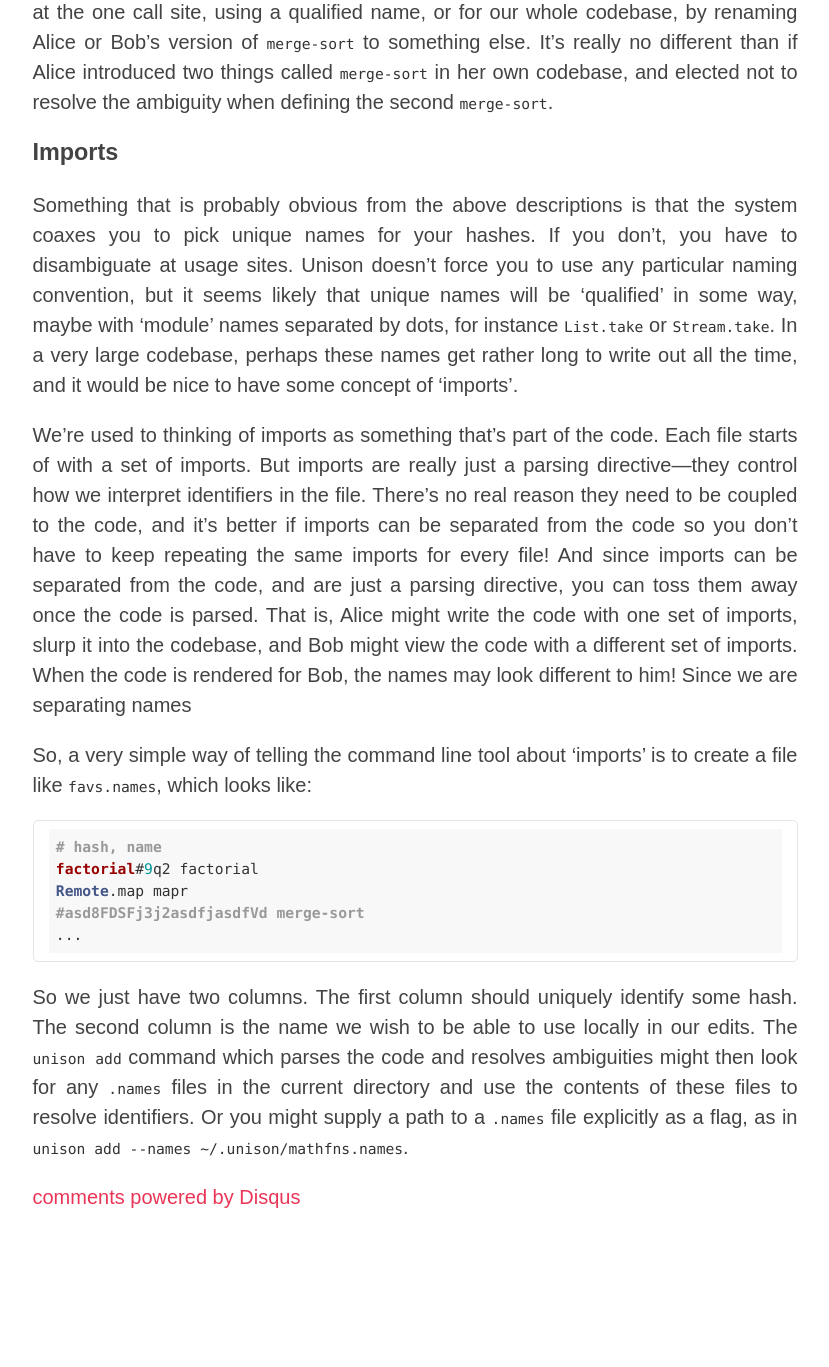
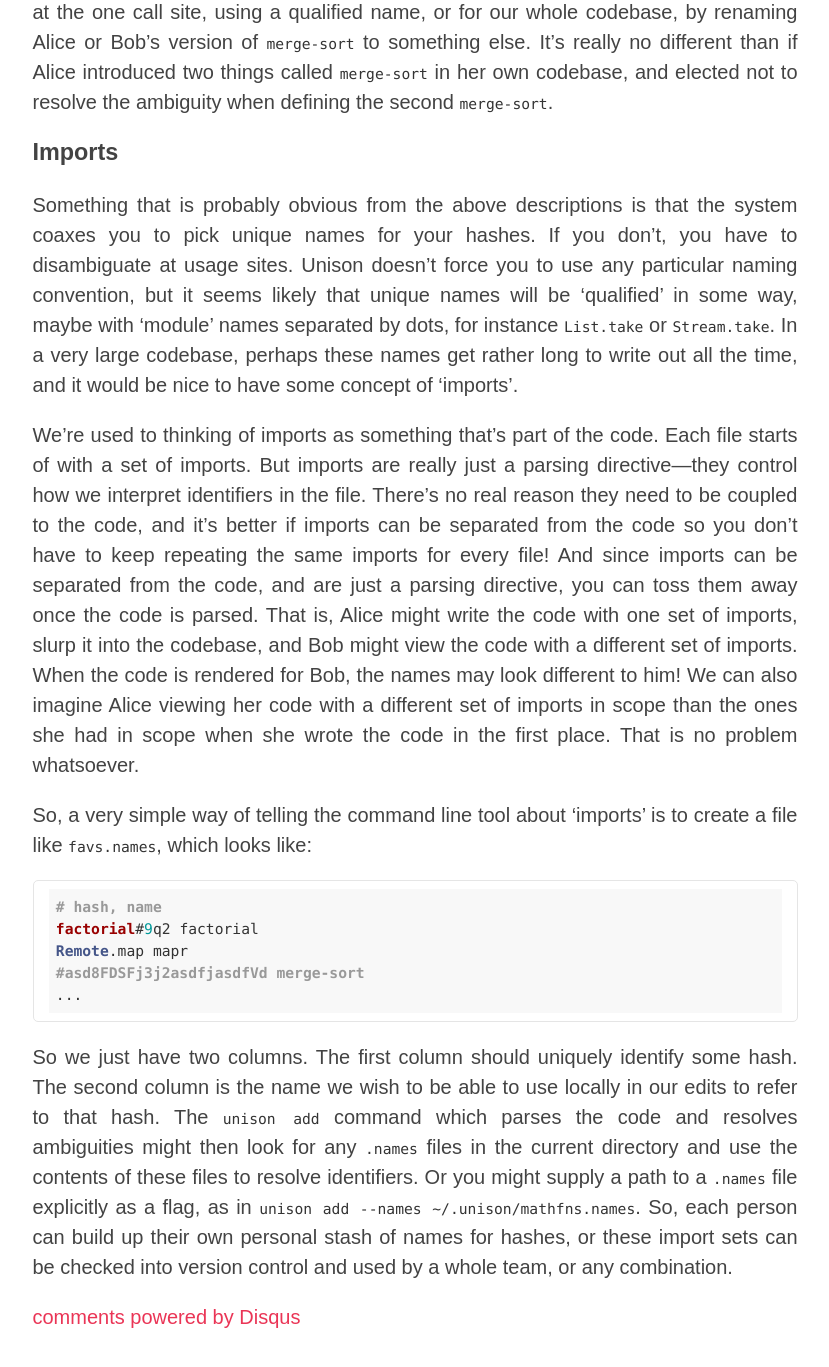
Before and after one commit to unisonweb/oldblog, a Jekyll site: the page built from _posts/2016-09-17-editing.markdown, in a window 1280 px wide and 1400 px high, scrolled down 13678 px. Shown: the top 1367 px of the window, without its empty margins (225-1054 px from the left). Built offline with Jekyll 4.4.1, drawn with Linux system fonts in a browser that asks for light colours; some web fonts are replaced; comment, search, counter and statistics services are not loaded; before the commit the page ends 14958 px from its top, so only the background shows below that.

Commit message:
Update 2016-09-17-editing.markdown

````diff
--- a/_posts/2016-09-17-editing.markdown
+++ b/_posts/2016-09-17-editing.markdown
@@ -419,7 +419,7 @@ What _doesn't_ generate a conflict is if Alice and Bob both pick the same name f
 
 Something that is probably obvious from the above descriptions is that the system coaxes you to pick unique names for your hashes. If you don't, you have to disambiguate at usage sites. Unison doesn't force you to use any particular naming convention, but it seems likely that unique names will be 'qualified' in some way, maybe with 'module' names separated by dots, for instance `List.take` or `Stream.take`. In a very large codebase, perhaps these names get rather long to write out all the time, and it would be nice to have some concept of 'imports'.
 
-We're used to thinking of imports as something that's part of the code. Each file starts of with a set of imports. But imports are really just a parsing directive---they control how we interpret identifiers in the file. There's no real reason they need to be coupled to the code, and it's better if imports can be separated from the code so you don't have to keep repeating the same imports for every file! And since imports can be separated from the code, and are just a parsing directive, you can toss them away once the code is parsed. That is, Alice might write the code with one set of imports, slurp it into the codebase, and Bob might view the code with a different set of imports. When the code is rendered for Bob, the names may look different to him! Since we are separating names
+We're used to thinking of imports as something that's part of the code. Each file starts of with a set of imports. But imports are really just a parsing directive---they control how we interpret identifiers in the file. There's no real reason they need to be coupled to the code, and it's better if imports can be separated from the code so you don't have to keep repeating the same imports for every file! And since imports can be separated from the code, and are just a parsing directive, you can toss them away once the code is parsed. That is, Alice might write the code with one set of imports, slurp it into the codebase, and Bob might view the code with a different set of imports. When the code is rendered for Bob, the names may look different to him! We can also imagine Alice viewing her code with a different set of imports in scope than the ones she had in scope when she wrote the code in the first place. That is no problem whatsoever.
 
 So, a very simple way of telling the command line tool about 'imports' is to create a file like `favs.names`, which looks like:
 
@@ -431,4 +431,4 @@ Remote.map mapr
 ...
 ```
 
-So we just have two columns. The first column should uniquely identify some hash. The second column is the name we wish to be able to use locally in our edits. The `unison add` command which parses the code and resolves ambiguities might then look for any `.names` files in the current directory and use the contents of these files to resolve identifiers. Or you might supply a path to a `.names` file explicitly as a flag, as in `unison add --names ~/.unison/mathfns.names`.
+So we just have two columns. The first column should uniquely identify some hash. The second column is the name we wish to be able to use locally in our edits to refer to that hash. The `unison add` command which parses the code and resolves ambiguities might then look for any `.names` files in the current directory and use the contents of these files to resolve identifiers. Or you might supply a path to a `.names` file explicitly as a flag, as in `unison add --names ~/.unison/mathfns.names`. So, each person can build up their own personal stash of names for hashes, or these import sets can be checked into version control and used by a whole team, or any combination.
````
